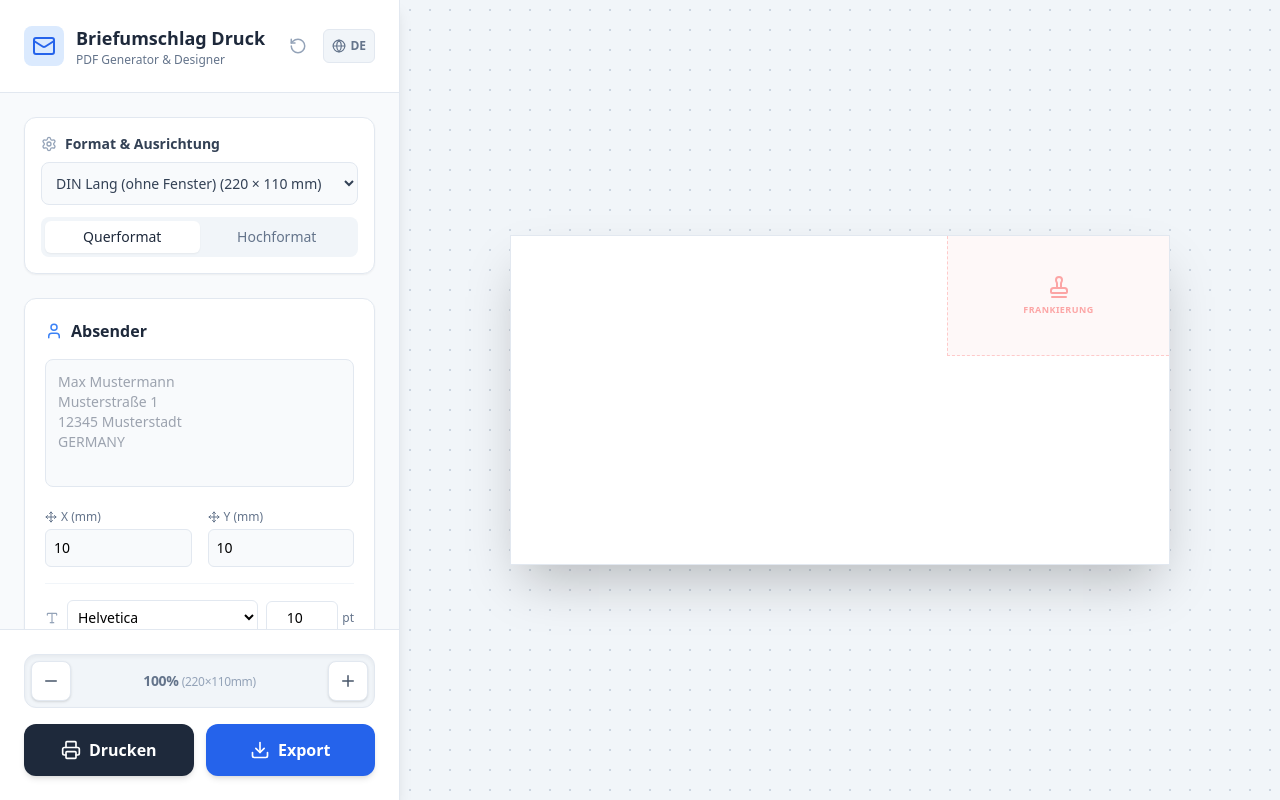
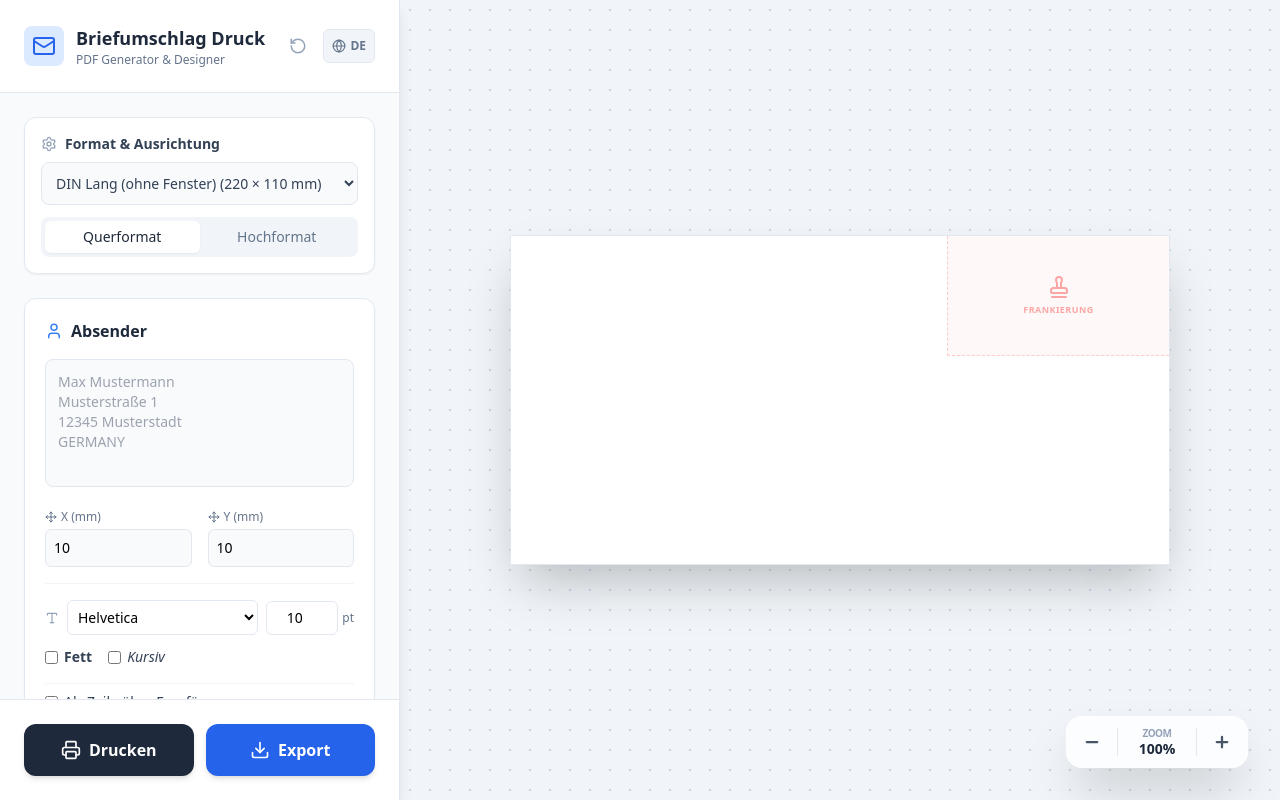
Before and after one commit to lumiliaro/envelope-generator, a React (Vite) app: page / in a window 1280 px wide. Built offline with nearby package versions, Linux system fonts and the light colour scheme.

Commit message:
fix: changed zoom design elements

```diff
--- a/src/App.jsx
+++ b/src/App.jsx
@@ -546,7 +546,8 @@ export default function App() {
     };
 
     return (
-        <div className="flex h-screen bg-slate-100 font-sans overflow-hidden">
+        <div className="flex h-screen bg-slate-100 font-sans overflow-hidden relative">
+            {/* SEITENLEISTE */}
             <div className="w-[400px] bg-slate-50 flex flex-col h-full border-r border-slate-200 z-10 shadow-lg shrink-0">
                 <div className="p-6 bg-white border-b border-slate-200 flex items-center justify-between">
                     <div className="flex items-center gap-3">
@@ -579,6 +580,7 @@ export default function App() {
                         </button>
                     </div>
                 </div>
+
                 <div className="flex-1 overflow-y-auto p-6 space-y-6">
                     <div className="bg-white p-4 rounded-xl border border-slate-200 shadow-sm">
                         <label className="flex items-center gap-2 text-sm font-semibold text-slate-700 mb-2">
@@ -634,29 +636,7 @@ export default function App() {
                     />
                 </div>
 
-                <div className="p-6 bg-white border-t border-slate-200 space-y-4">
-                    <div className="flex items-center gap-2 p-1.5 bg-slate-100 rounded-xl border border-slate-200 shadow-inner">
-                        <button
-                            onClick={() => handleZoom(-0.5)}
-                            className="p-2.5 bg-white text-slate-600 rounded-lg shadow border border-slate-200 hover:bg-slate-50 hover:text-blue-600 transition-colors active:scale-95"
-                            title="Zoom Out"
-                        >
-                            <Minus size={18} />
-                        </button>
-                        <div className="flex-1 text-sm font-bold text-slate-500 text-center tracking-tight">
-                            {((zoom / 3) * 100).toFixed(0)}%{" "}
-                            <span className="text-xs font-medium text-slate-400">
-                                ({currentDims.width}×{currentDims.height}mm)
-                            </span>
-                        </div>
-                        <button
-                            onClick={() => handleZoom(0.5)}
-                            className="p-2.5 bg-white text-slate-600 rounded-lg shadow border border-slate-200 hover:bg-slate-50 hover:text-blue-600 transition-colors active:scale-95"
-                            title="Zoom In"
-                        >
-                            <Plus size={18} />
-                        </button>
-                    </div>
+                <div className="p-6 bg-white border-t border-slate-200">
                     <div className="flex gap-3">
                         <button
                             onClick={handlePrint}
@@ -676,7 +656,36 @@ export default function App() {
                 </div>
             </div>
 
+            {/* HAUPTBEREICH (Vorschau) */}
             <div className="flex-1 bg-grid-pattern overflow-auto relative flex items-center justify-center p-12">
+                {/* NEU: ELEGANTE FLOATING ZOOM-STEUERUNG (UNTEN RECHTS) */}
+                <div className="absolute bottom-8 right-8 flex items-center gap-2 bg-white/80 backdrop-blur-md p-2 rounded-2xl border border-white/50 shadow-2xl z-50">
+                    <button
+                        onClick={() => handleZoom(-0.5)}
+                        className="p-2 text-slate-600 hover:bg-blue-600 hover:text-white rounded-xl transition-all active:scale-90"
+                        title="Zoom Out"
+                    >
+                        <Minus size={18} strokeWidth={3} />
+                    </button>
+
+                    <div className="w-20 text-center border-x border-slate-200 px-2">
+                        <div className="text-[10px] uppercase font-bold text-slate-400 tracking-tighter leading-none mb-1">
+                            Zoom
+                        </div>
+                        <div className="text-sm font-black text-slate-800 leading-none">
+                            {((zoom / 3) * 100).toFixed(0)}%
+                        </div>
+                    </div>
+
+                    <button
+                        onClick={() => handleZoom(0.5)}
+                        className="p-2 text-slate-600 hover:bg-blue-600 hover:text-white rounded-xl transition-all active:scale-90"
+                        title="Zoom In"
+                    >
+                        <Plus size={18} strokeWidth={3} />
+                    </button>
+                </div>
+
                 <div
                     className="relative bg-white shadow-2xl border border-slate-200 transition-all duration-300"
                     style={{
@@ -713,6 +722,7 @@ export default function App() {
                             {t.windowZone}
                         </div>
                     )}
+
                     {!sender.useAsReturnLine && (
                         <Draggable
                             bounds="parent"
@@ -743,6 +753,7 @@ export default function App() {
                             </div>
                         </Draggable>
                     )}
+
                     <Draggable
                         bounds="parent"
                         nodeRef={recipientRef}
```
